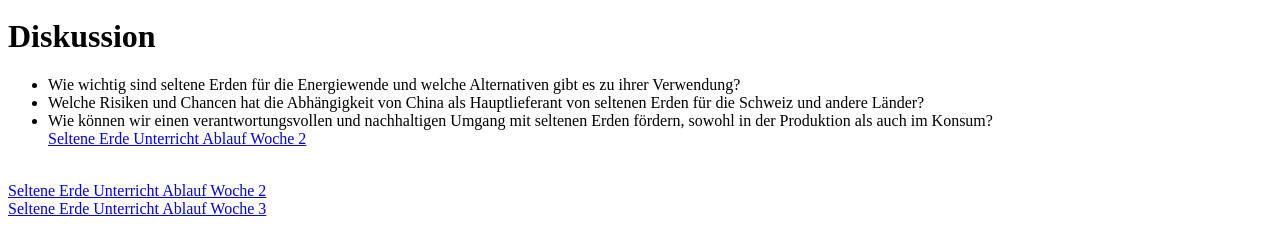
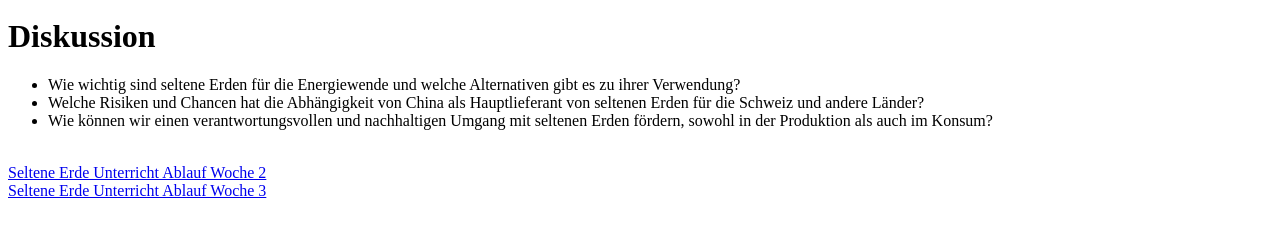
Before and after one commit to aburossi/Kreislaufwirtschaft, a plain HTML site: page index.html in a window 1280 px wide. Shown: the part 1680-1914 px from the top of the page. Drawn offline with Linux system fonts and the light colour scheme.

Commit message:
Update index.html

```diff
--- a/index.html
+++ b/index.html
@@ -2554,7 +2554,6 @@ undefined
 <li>Wie wichtig sind seltene Erden für die Energiewende und welche Alternativen gibt es zu ihrer Verwendung? </li>
 <li>Welche Risiken und Chancen hat die Abhängigkeit von China als Hauptlieferant von seltenen Erden für die Schweiz und andere Länder? </li>
 <li>Wie können wir einen verantwortungsvollen und nachhaltigen Umgang mit seltenen Erden fördern, sowohl in der Produktion als auch im Konsum?<br>
-<a data-href="Seltene Erde Unterricht Ablauf Woche 2" href="D:\OneDrive - bbw.ch\z.OBSIDIAN\ReDZeT\ZettelKasten\ZettelKasten\Seltene%20Erde%20Unterricht%20Ablauf%20Woche%202.html" class="internal-link" target="_blank" rel="noopener">Seltene Erde Unterricht Ablauf Woche 2</a></li>
 </ul><br>
 <a data-href="Seltene Erde Unterricht Ablauf Woche 2" href="D:\OneDrive - bbw.ch\z.OBSIDIAN\ReDZeT\ZettelKasten\Seltene%20Erde%20Unterricht%20Ablauf%20Woche%202.html" class="internal-link" target="_blank" rel="noopener">Seltene Erde Unterricht Ablauf Woche 2</a><br>
 <a data-href="Seltene Erde Unterricht Ablauf Woche 3" href="D:\OneDrive - bbw.ch\z.OBSIDIAN\ReDZeT\ZettelKasten\Seltene%20Erde%20Unterricht%20Ablauf%20Woche%203.html" class="internal-link" target="_blank" rel="noopener">Seltene Erde Unterricht Ablauf Woche 3</a></p>
```
